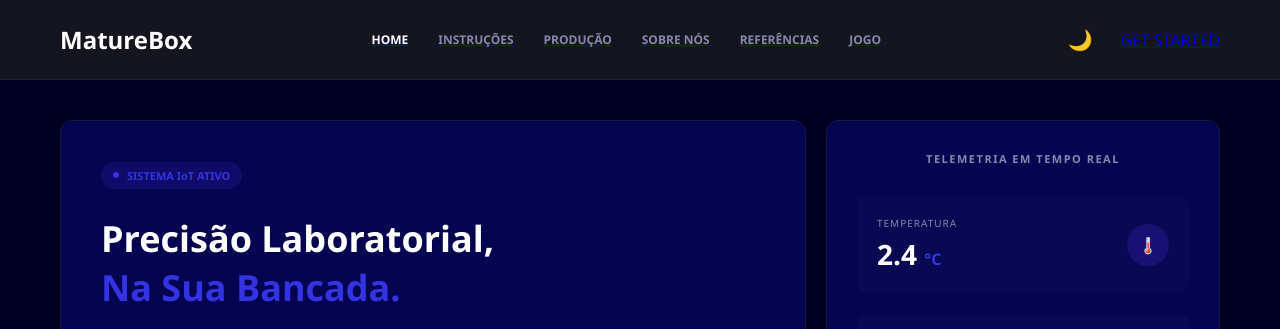
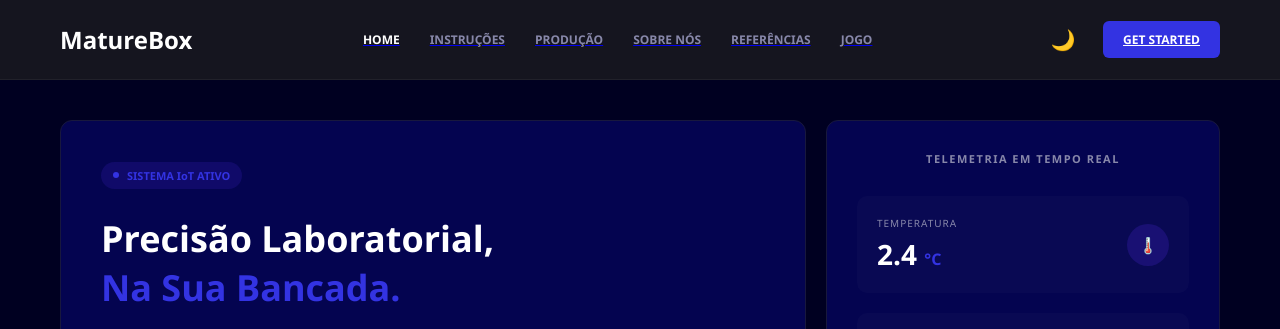
Before and after one commit to Kaue-M-Martins-12A/MatureBox-Site, a website: page index.html in a window 1280 px wide. Shown: the top 329 px of the page. Drawn offline with Linux system fonts and the light colour scheme.

Commit message:
Update global.css

```diff
--- a/global.css
+++ b/global.css
@@ -98,7 +98,7 @@ main {
         gap: 20px;
     }
 
-    .Login {
+    .btn-primary {
         padding: 10px 20px;
         color: #ffffff;
         background-color: var(--lilas);
```
